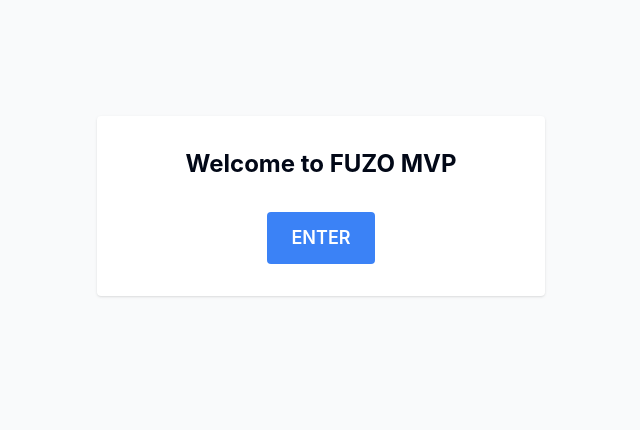
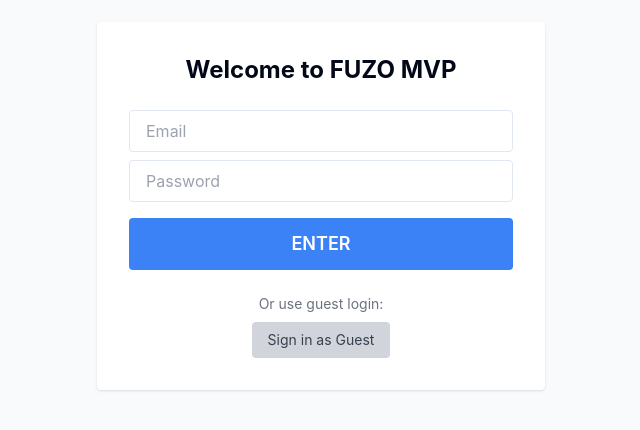
Before and after one commit to QuantumClimb/fuzo, a React (Vite) app: page /login in a window 1280 px wide. Shown: the part 194-624 px from the top of the page, without its empty margins (319-959 px from the left). Built offline with nearby package versions, Linux system fonts and the light colour scheme; no server answers.

Commit message:
feat: add email/password input fields and guest login to Login page

```diff
--- a/src/pages/Login.tsx
+++ b/src/pages/Login.tsx
@@ -1,12 +1,49 @@
+import { useState } from "react";
 import { supabase } from '@/lib/supabaseClient';
 import { toast } from 'sonner';
 
-const Login = () => (
+const Login = () => {
+  const [email, setEmail] = useState("");
+  const [password, setPassword] = useState("");
+
+  return (
     <div className="flex items-center justify-center min-h-screen bg-gray-50">
       <div className="w-full max-w-md p-8 bg-white rounded shadow text-center">
         <h1 className="text-2xl font-bold mb-6">Welcome to FUZO MVP</h1>
+        <input
+          type="email"
+          placeholder="Email"
+          className="mb-2 px-4 py-2 border rounded w-full"
+          value={email}
+          onChange={e => setEmail(e.target.value)}
+        />
+        <input
+          type="password"
+          placeholder="Password"
+          className="mb-4 px-4 py-2 border rounded w-full"
+          value={password}
+          onChange={e => setPassword(e.target.value)}
+        />
         <button
-        className="mt-2 px-6 py-3 bg-blue-500 text-white rounded hover:bg-blue-600 text-lg font-semibold"
+          className="mb-2 px-6 py-3 bg-blue-500 text-white rounded hover:bg-blue-600 text-lg font-semibold w-full"
+          onClick={async () => {
+            const { error } = await (supabase.auth as any).signInWithPassword({
+              email,
+              password,
+            });
+            if (error) {
+              toast.error(error.message);
+              return;
+            }
+            window.location.href = '/';
+          }}
+        >
+          ENTER
+        </button>
+        <div className="mt-4 text-sm text-gray-500">
+          <p>Or use guest login:</p>
+          <button
+            className="mt-2 px-4 py-2 bg-gray-300 text-gray-700 rounded hover:bg-gray-400"
             onClick={async () => {
               const { error } = await (supabase.auth as any).signInWithPassword({
                 email: 'guest@example.com',
@@ -19,10 +56,12 @@
               window.location.href = '/';
             }}
           >
-        ENTER
+            Sign in as Guest
           </button>
         </div>
       </div>
+    </div>
   );
+};
 
 export default Login;
```
Lines whose indentation alone changed are shown as unchanged.
